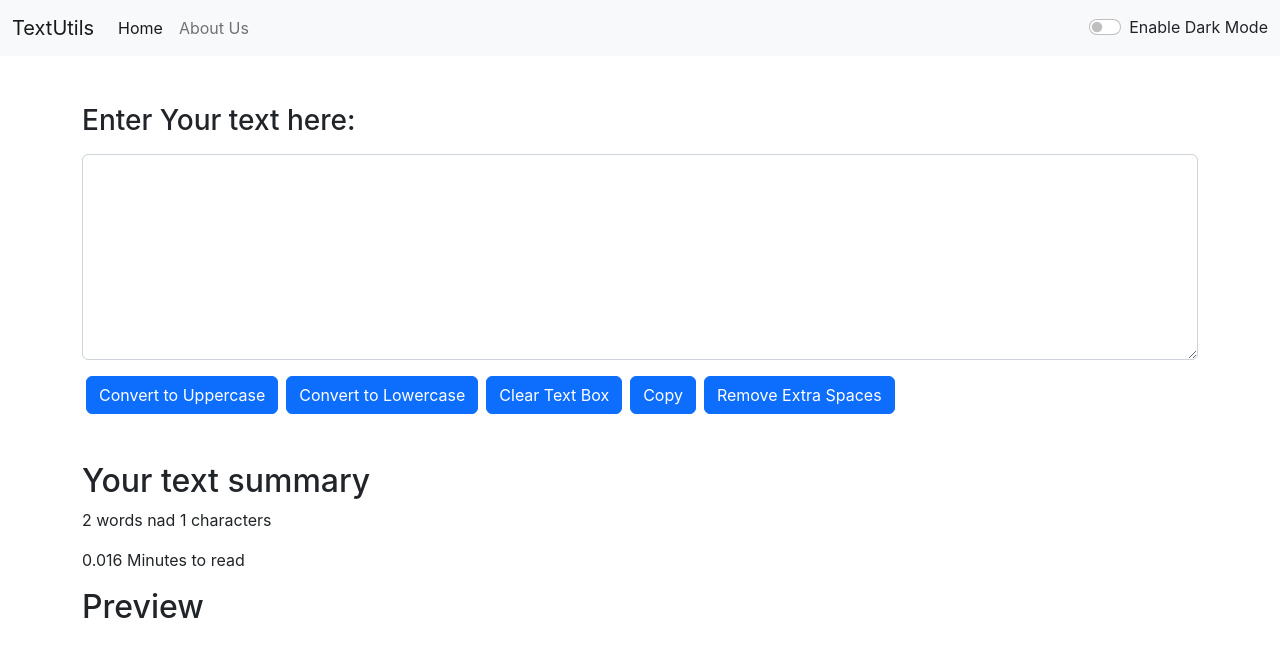
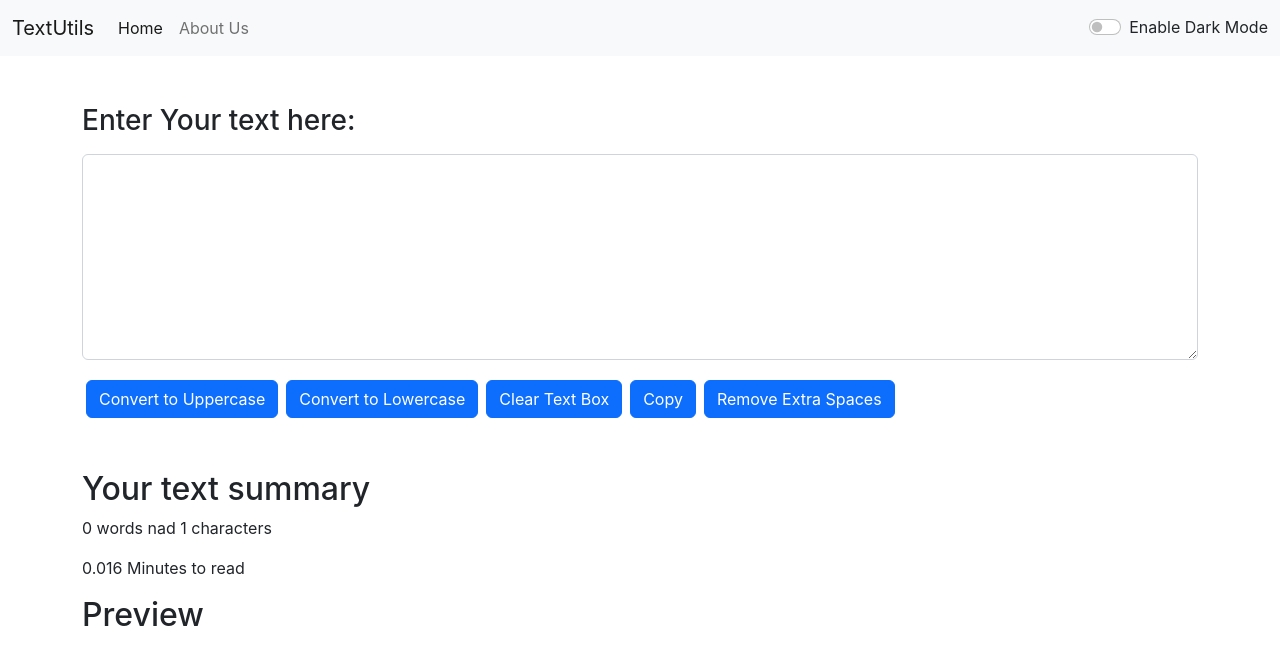
Before and after one commit to Harsh-007-max/TextUtils, a React (Create React App) app: page / in a window 1280 px wide. Shown: the top 664 px of the page. Built offline with nearby package versions, Linux system fonts and the light colour scheme.

Commit message:
adding my-1 to buttons

```diff
--- a/src/App.js
+++ b/src/App.js
@@ -3,8 +3,8 @@ import React, { useState } from "react";
 import Navbar from "./components/Navbar";
 import Alert from "./components/Alert";
 import TextForm from './components/TextForm';
-// import About from "./components/About";
-// import { BrowserRouter as Router,Routes, Route} from "react-router-dom";
+import About from "./components/About";
+import { BrowserRouter as Router,Routes, Route} from "react-router-dom";
 function App() {
   const [mode, setMode] = useState("light");
   const [alert, setAlert] = useState(null);
@@ -30,19 +30,19 @@ function App() {
   };
   return (
     <>
-    <Navbar title="TextUtils" aboutText="About Us" mode={mode} toggleMode={toggleMode}/>
+    {/* <Navbar title="TextUtils" aboutText="About Us" mode={mode} toggleMode={toggleMode}/>
     <Alert alert={alert} />
-    <TextForm heading="Enter Your text here:" mode={mode} toggleMode={toggleMode} showAlert={showAlert}/>
-      {/* <Router>
+    <TextForm heading="Enter Your text here:" mode={mode} toggleMode={toggleMode} showAlert={showAlert}/> */}
+      <Router>
       <Navbar title="TextUtils" aboutText="About Us" mode={mode} toggleMode={toggleMode}/>
       <Alert alert={alert} />
         <Routes>
+          <Route path='/' element={<TextForm heading="Enter Your text here:" mode={mode} toggleMode={toggleMode} showAlert={showAlert}/>}>
+          </Route>
           <Route path='/about' element={<About />}>
           </Route>
-          <Route path='/' element={<TextForm heading="Enter Your text here:" mode={mode} toggleMode={toggleMode} showAlert={showAlert}/>}>
-          </Route>
         </Routes>
-      </Router> */}
+      </Router>
     </>
   );
 }
--- a/src/components/Navbar.js
+++ b/src/components/Navbar.js
@@ -1,22 +1,22 @@
 import React from 'react'
 import PropTypes from 'prop-types'
-// import { Link } from "react-router-dom";
+import { Link } from "react-router-dom";
 export default function Navbar(props) {
   return (
-    <div>
+      <div>
         <nav className={`navbar navbar-expand-lg navbar-${props.mode} bg-${props.mode}`}>
             <div className="container-fluid">
-                <a href="#" className="navbar-brand" >{props.title} </a>
+                <Link to="/" className="navbar-brand" >{props.title} </Link>
                 <button className="navbar-toggler" type="button" data-bs-toggle="collapse" data-bs-target="#navbarSupportedContent" aria-controls="navbarSupportedContent" aria-expanded="false" aria-label="Toggle navigation">
                 <span className="navbar-toggler-icon"></span>
                 </button>
                 <div className="collapse navbar-collapse" id="navbarSupportedContent">
                 <ul className="navbar-nav me-auto mb-2 mb-lg-0">
                     <li className="nav-item">
-                    <a href="#" className="nav-link active" aria-current="page" >Home</a>
+                    <Link to="/" className="nav-link active" aria-current="page" >Home</Link>
                     </li>
                     <li className="nav-item">
-                    <a href="#" className="nav-link">{props.aboutText}</a>
+                    <Link to="/about" className="nav-link">{props.aboutText}</Link>
                     </li>
                 </ul>
                 {/* <form className="d-flex" role="search">
--- a/src/components/TextForm.js
+++ b/src/components/TextForm.js
@@ -39,15 +39,15 @@ export default function TextForm(props) {
             <label htmlFor="myBox" className="form-label"><h3>{props.heading}</h3></label>
             <textarea className="form-control" value={text} onChange={handleOnChange} style={{backgroundColor: props.mode==='light'?'white':'#212529' ,color: props.mode==='light'?'black':'white'}} id="myBox" rows="8"></textarea>
         </div>
-        <button className="btn btn-primary mx-1" onClick={handleUpClick}>Convert to Uppercase</button>
-        <button className="btn btn-primary mx-1" onClick={handleDnClick}>Convert to Lowercase</button>
-        <button className="btn btn-primary mx-1" onClick={handleClear}>Clear Text Box</button>
-        <button className="btn btn-primary mx-1" onClick={handleCopy}>Copy</button>
-        <button className="btn btn-primary mx-1" onClick={handleEXSP}>Remove Extra Spaces</button>
+        <button className="btn btn-primary mx-1 my-1" onClick={handleUpClick}>Convert to Uppercase</button>
+        <button className="btn btn-primary mx-1 my-1" onClick={handleDnClick}>Convert to Lowercase</button>
+        <button className="btn btn-primary mx-1 my-1" onClick={handleClear}>Clear Text Box</button>
+        <button className="btn btn-primary mx-1 my-1" onClick={handleCopy}>Copy</button>
+        <button className="btn btn-primary mx-1 my-1" onClick={handleEXSP}>Remove Extra Spaces</button>
     </div>
     <div className={`container text-${props.mode==='light'?'dark':'light'} my-2`} >
         <h2>Your text summary</h2>
-        <p>{text===""?0:text.split(" ").length} words nad {text.length} characters</p>
+        <p>{text.split(" ").filter((element)=>{return element.length!==0}).length} words nad {text.length} characters</p>
         <p>{0.008 * text.split(" ").length} Minutes to read</p>
         <h2>Preview</h2>
         <p>{text.length>0?text:"Enter Someting in the textbox above to preview it here"}</p>
```
